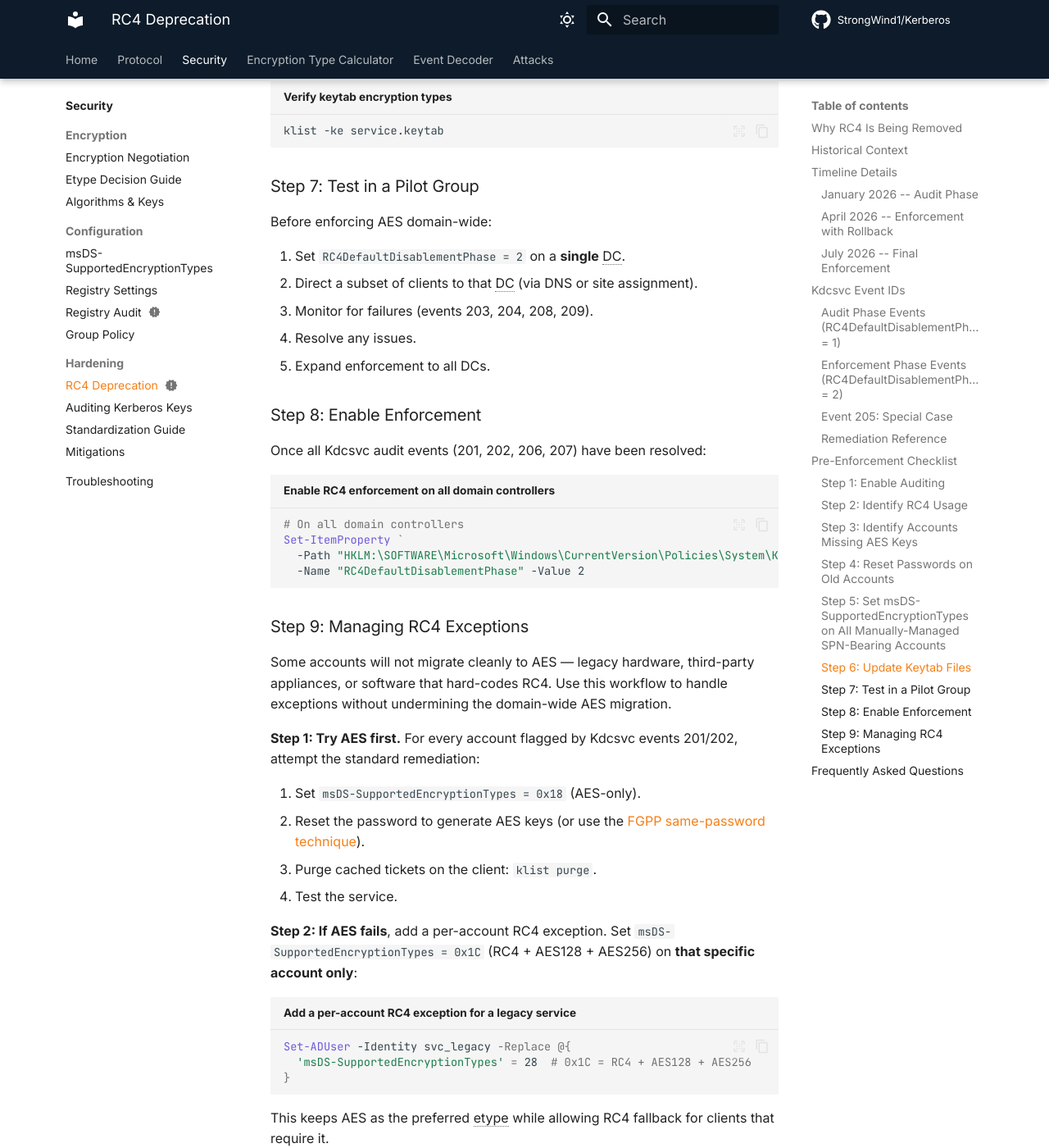
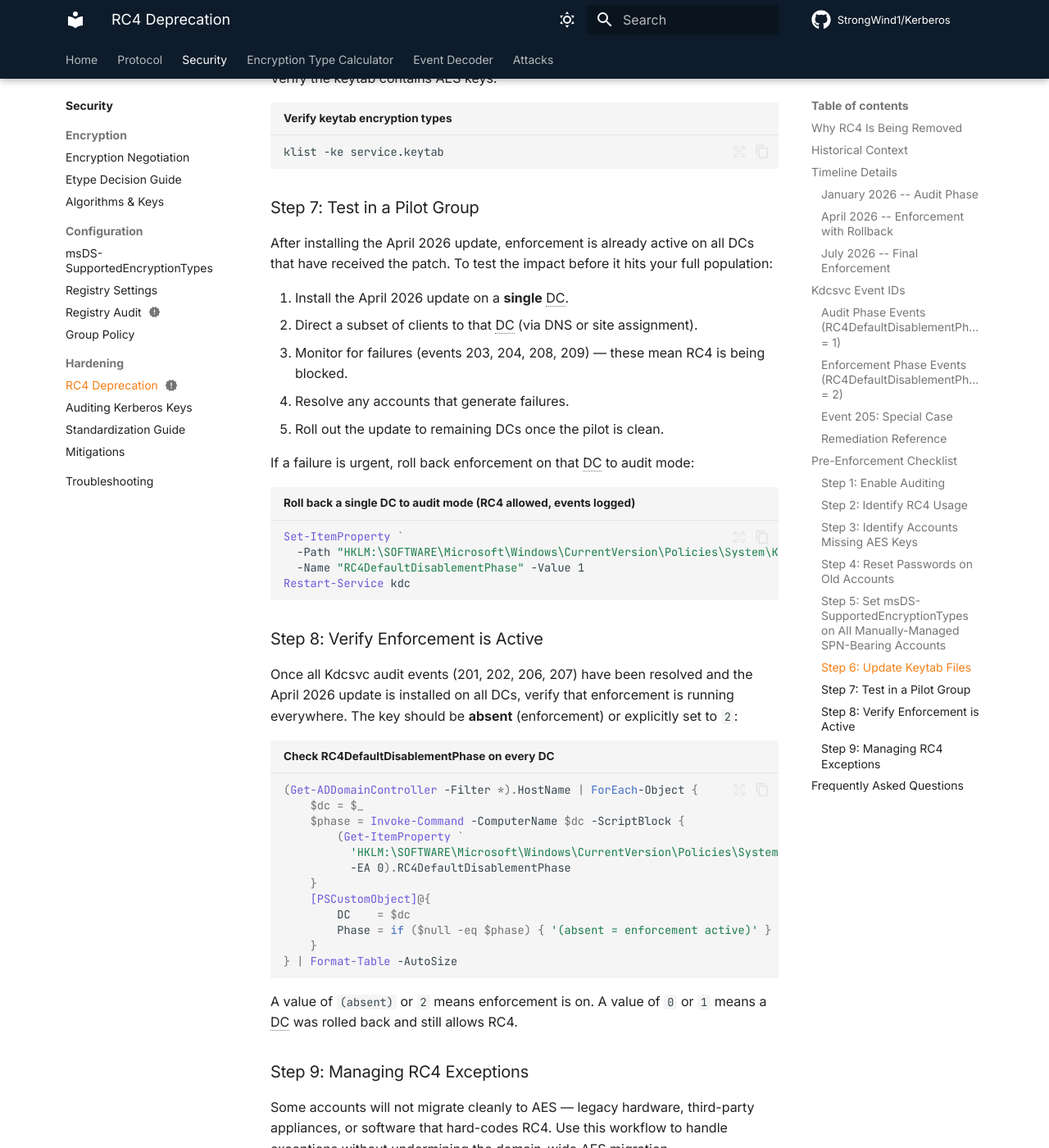
Before and after one commit to StrongWind1/Kerberos, an MkDocs documentation site: the page built from content/security/rc4-deprecation.md, in a window 1280 px wide and 1400 px high, scrolled down 7888 px. Shown: the whole window at 82% size. Built offline with MkDocs 1.6.1 and Material for MkDocs 9.7.7, drawn with Linux system fonts in a browser that asks for light colours; plug-ins that fetch from the network failed and are left out; comment, search, counter and statistics services are not loaded; some of the changed text lies outside the part shown.

Commit message:
fix: correct April 2026 enforcement behavior across rc4-deprecation and aes-standardization

````diff
--- a/content/security/aes-standardization.md
+++ b/content/security/aes-standardization.md
@@ -61,8 +61,16 @@ instead.  It is **not** replicated -- you must set it on every DC individually,
 every DC has the same value.
 
 If neither `msDS-SupportedEncryptionTypes` nor `DefaultDomainSupportedEncTypes` is set,
-the KDC falls back to an internal default of `0x27` (DES + RC4 + AES-SK) -- which
-includes RC4.
+the KDC internal default depends on the patch level:
+
+- **Before April 2026 (KB5078763)**: `0x27` (DES + RC4 + AES-SK), which includes RC4.
+- **After April 2026 (KB5078763)**: `0x18` (AES-only).  The enforcement phase is active
+  by default with no key present; RC4 is blocked for unconfigured accounts.
+
+In either case, setting an explicit `DefaultDomainSupportedEncTypes` on the DC controls
+the fallback for accounts with `msDS-SET = 0` — *except* that under the April 2026
+enforcement, DDSET values that include RC4 do not re-enable RC4 for unconfigured accounts.
+The enforcement override takes precedence over DDSET.
 
 ### 4. `msDS-SupportedEncryptionTypes` on manually-managed SPN-bearing accounts
 
@@ -144,7 +152,7 @@ needs investigation.  Common values and what they mean:
 
 | Value | Hex | Meaning |
 |---|---|---|
-| `0` | `0x0` | Not set -- falls back to `DefaultDomainSupportedEncTypes` or the KDC internal default (`0x27`, includes RC4) |
+| `0` | `0x0` | Not set — after April 2026 (KB5078763), RC4 is **blocked** by default.  Before that patch, fell back to DDSET or internal default `0x27`. |
 | `4` | `0x4` | RC4-only (explicit) |
 | `7` | `0x7` | DES + RC4 |
 | `24` | `0x18` | AES128 + AES256 (target) |
@@ -1235,9 +1243,10 @@ is set.  This section is a shared reference for both paths.
 
 | Value | Phase | Behavior |
 |---|---|---|
-| **0** (or not set) | Pre-2026 | RC4 is the implicit default.  The KDC internally assumes `0x27` for unconfigured accounts during TGS processing. |
-| **1** | Audit | Same as 0, but the KDC logs Kdcsvc events 201-209 whenever it would use RC4 from the implicit default. |
-| **2** | Enforcement | The KDC internally assumes `0x18` (AES-only) for unconfigured accounts during TGS processing.  RC4 is no longer implicit. |
+| **absent** (no key, post KB5078763) | Enforcement | RC4 blocked for unconfigured accounts.  KDC internally assumes `0x18`.  This is the default after the April 2026 update — no configuration required. |
+| **0** | Pre-2026 rollback | RC4 is the implicit default.  The KDC internally assumes `0x27` for unconfigured accounts.  Valid until July 2026. |
+| **1** | Audit | Same as 0, but the KDC logs Kdcsvc events 201/202 whenever it would use RC4 from the implicit default.  Valid until July 2026. |
+| **2** | Enforcement | Same as absent.  Explicitly sets what the April 2026 patch makes the default. |
 
 ### It does NOT modify DefaultDomainSupportedEncTypes
 
@@ -1245,8 +1254,13 @@ This is the critical distinction.  `RC4DefaultDisablementPhase` overrides the KD
 **internal** default -- the value the KDC uses when both `msDS-SupportedEncryptionTypes`
 and `DefaultDomainSupportedEncTypes` are absent.
 
-If you have **explicitly set** `DefaultDomainSupportedEncTypes` (Step 5), the
-enforcement phase does **not** override your explicit value.  Your explicit value wins.
+If you have **explicitly set** `DefaultDomainSupportedEncTypes = 0x18` (AES-only, Step 5),
+the enforcement phase and your explicit value agree — AES is the result either way.
+
+If `DefaultDomainSupportedEncTypes` is set to a value that includes RC4 (e.g. `0x1C`),
+the enforcement phase **overrides** it for accounts with `msDS-SET = 0`.  RC4 is still
+blocked for those accounts; the explicit DDSET only applies to accounts that have an
+explicit `msDS-SupportedEncryptionTypes` value.  Lab-verified on KB5078763 (2026-04-14).
 
 ### Scope: TGS processing only
 
@@ -1260,16 +1274,18 @@ RC4.
 What the KDC uses as the effective etype list for accounts with `msDS-SupportedEncryptionTypes = 0`
 during TGS processing:
 
-| `RC4DefaultDisablementPhase` | `DefaultDomainSupportedEncTypes` | Effective default | Notes |
+| `RC4DefaultDisablementPhase` | `DefaultDomainSupportedEncTypes` | Effective default for msDS-SET=0 accounts | Notes |
 |---|---|---|---|
-| 0 or not set | not set | `0x27` (RC4 + AES-SK) | Pre-2026 behavior |
-| 0 or not set | `0x18` (explicit) | `0x18` (AES-only) | Your explicit value is used |
-| 1 (audit) | not set | `0x27` (RC4 + AES-SK) | Same as pre-2026, but events 201-209 logged |
+| absent (post KB5078763) | not set | `0x18` (AES-only) | April 2026 default — enforcement is on with no configuration |
+| absent (post KB5078763) | `0x1C` (includes RC4) | `0x18` (AES-only) | **Enforcement overrides DDSET.** RC4 blocked. Event 205 at KDC start. Lab-verified 2026-04-14. |
+| 0 (rollback) | not set | `0x27` (RC4 + AES-SK) | Pre-2026 behavior restored; valid until July 2026 |
+| 0 (rollback) | `0x18` (explicit) | `0x18` (AES-only) | Explicit value used |
+| 1 (audit) | not set | `0x27` (RC4 + AES-SK) | RC4 allowed; events 201/202 logged. Valid until July 2026. |
 | 1 (audit) | `0x18` (explicit) | `0x18` (AES-only) | Events not triggered -- already AES |
-| 2 (enforce) | not set | `0x18` (AES-only) | Enforcement overrides internal default |
-| 2 (enforce) | `0x1C` (explicit, includes RC4) | `0x1C` (RC4 + AES) | Explicit value wins; Event 205 logged on KDC start |
+| 2 (enforce) | not set | `0x18` (AES-only) | Same as absent; redundant after April 2026 patch |
+| 2 (enforce) | `0x1C` (includes RC4) | `0x18` (AES-only) | **Enforcement overrides DDSET.** RC4 blocked. Lab-verified 2026-04-14. |
 | Removed (July 2026) | not set | `0x18` (AES-only) | Permanent enforcement, no rollback |
-| Removed (July 2026) | `0x1C` (explicit, includes RC4) | `0x1C` (RC4 + AES) | Explicit value **still** wins; Event 205 logged |
+| Removed (July 2026) | `0x1C` (includes RC4) | `0x18` (AES-only) | **Enforcement still overrides DDSET.** RC4 blocked for unconfigured accounts. |
 
 ### July 2026 timeline
 
--- a/content/security/rc4-deprecation.md
+++ b/content/security/rc4-deprecation.md
@@ -56,13 +56,13 @@ for a service ticket based on the implicit default.
 
 ### April 2026 -- Enforcement with Rollback
 
-!!! info "Lab note: auto-enablement not yet verified"
-    The enforcement mechanism works when manually configured: setting
-    `RC4DefaultDisablementPhase = 2` and restarting the KDC successfully switches the
-    default to AES-only for msDS-SET=0 accounts.  However, the specific CU that
-    auto-enables enforcement (sets the value to 2 by default) has not been verified in
-    lab testing as of April 2026.  The timeline below reflects Microsoft's published
-    schedule.
+!!! success "Lab verified (2026-04-14): enforcement is on by default"
+    KB5078763 enables enforcement without any manual configuration.  After installing the
+    April 2026 update, `RC4DefaultDisablementPhase` is **absent** from the registry — and
+    absent means enforcement.  RC4 is blocked for accounts with no
+    `msDS-SupportedEncryptionTypes` set immediately after install and KDC restart.
+    Setting `RC4DefaultDisablementPhase = 2` explicitly is redundant; the key is only
+    useful to **roll back** to audit (`= 1`) or pre-enforcement (`= 0`) mode.
 
 **What happens**: the KDC changes its default behavior for accounts without
 `msDS-SupportedEncryptionTypes`.  Instead of assuming RC4 is acceptable, it assumes
@@ -93,9 +93,11 @@ Restart-Service kdc
 
 **What happens**: the `RC4DefaultDisablementPhase` registry key is removed.  Enforcement is
 permanent.  RC4 will only be used if an account **explicitly** includes bit `0x4` in its
-`msDS-SupportedEncryptionTypes`, or if `DefaultDomainSupportedEncTypes` is explicitly set
-to include RC4 on the DC (which overrides the internal default -- see the
-[interaction matrix](aes-standardization.md#interaction-matrix)).
+`msDS-SupportedEncryptionTypes` (e.g. `msDS-SET = 4` or `28`).  Setting
+`DefaultDomainSupportedEncTypes` to a value that includes RC4 does **not** re-enable RC4
+for accounts with no `msDS-SupportedEncryptionTypes` — the enforcement override ignores
+DDSET for unconfigured accounts.  See the
+[interaction matrix](aes-standardization.md#interaction-matrix).
 
 **What breaks**: everything that broke in April 2026 if you did not remediate.
 
@@ -259,24 +261,47 @@ klist -ke service.keytab
 
 ### Step 7: Test in a Pilot Group
 
-Before enforcing AES domain-wide:
+After installing the April 2026 update, enforcement is already active on all DCs that have
+received the patch.  To test the impact before it hits your full population:
 
-1. Set `RC4DefaultDisablementPhase = 2` on a **single** DC.
+1. Install the April 2026 update on a **single** DC.
 2. Direct a subset of clients to that DC (via DNS or site assignment).
-3. Monitor for failures (events 203, 204, 208, 209).
-4. Resolve any issues.
-5. Expand enforcement to all DCs.
+3. Monitor for failures (events 203, 204, 208, 209) — these mean RC4 is being blocked.
+4. Resolve any accounts that generate failures.
+5. Roll out the update to remaining DCs once the pilot is clean.
 
-### Step 8: Enable Enforcement
+If a failure is urgent, roll back enforcement on that DC to audit mode:
 
-Once all Kdcsvc audit events (201, 202, 206, 207) have been resolved:
-
-```powershell title="Enable RC4 enforcement on all domain controllers"
-# On all domain controllers
+```powershell title="Roll back a single DC to audit mode (RC4 allowed, events logged)"
 Set-ItemProperty `
   -Path "HKLM:\SOFTWARE\Microsoft\Windows\CurrentVersion\Policies\System\Kerberos\Parameters" `
-  -Name "RC4DefaultDisablementPhase" -Value 2
+  -Name "RC4DefaultDisablementPhase" -Value 1
+Restart-Service kdc
 ```
+
+### Step 8: Verify Enforcement is Active
+
+Once all Kdcsvc audit events (201, 202, 206, 207) have been resolved and the April 2026
+update is installed on all DCs, verify that enforcement is running everywhere.  The key
+should be **absent** (enforcement) or explicitly set to `2`:
+
+```powershell title="Check RC4DefaultDisablementPhase on every DC"
+(Get-ADDomainController -Filter *).HostName | ForEach-Object {
+    $dc = $_
+    $phase = Invoke-Command -ComputerName $dc -ScriptBlock {
+        (Get-ItemProperty `
+          'HKLM:\SOFTWARE\Microsoft\Windows\CurrentVersion\Policies\System\Kerberos\Parameters' `
+          -EA 0).RC4DefaultDisablementPhase
+    }
+    [PSCustomObject]@{
+        DC    = $dc
+        Phase = if ($null -eq $phase) { '(absent = enforcement active)' } else { $phase }
+    }
+} | Format-Table -AutoSize
+```
+
+A value of `(absent)` or `2` means enforcement is on.  A value of `0` or `1` means a DC
+was rolled back and still allows RC4.
 
 ### Step 9: Managing RC4 Exceptions
 
````
Also changed, not shown: README.md (+2 -0 lines).
